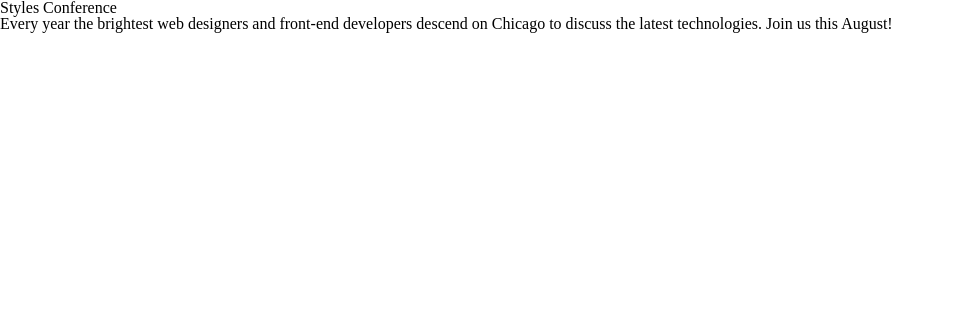
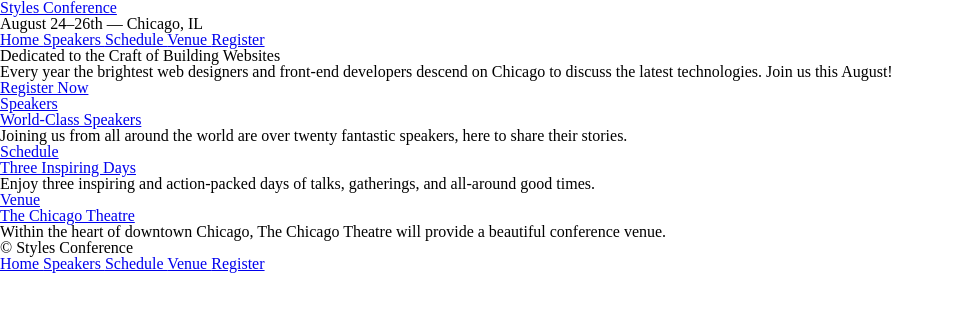
Before and after one commit to nkoder/learn-css, a plain HTML site: page styles-conference/index.html in a window 1280 px wide. Shown: the whole page, without its empty margins (0-954 px from the left). Drawn offline with Linux system fonts and the light colour scheme.

Commit message:
Finished lesson http://learn.shayhowe.com/html-css/getting-to-know-html/

```diff
--- a/styles-conference/index.html
+++ b/styles-conference/index.html
@@ -9,10 +9,79 @@
 </head>
 <body>
 
-<h1> Styles Conference </h1>
-<p> Every year the brightest web designers and front-end developers descend
-    on Chicago to discuss the latest technologies. Join us this August!
-</p>
+<header>
+
+    <h1>
+        <a href="index.html"> Styles Conference </a>
+    </h1>
+
+    <h3> August 24&ndash;26th &mdash; Chicago, IL </h3>
+
+    <nav>
+        <a href="index.html"> Home </a>
+        <a href="speakers.html"> Speakers </a>
+        <a href="schedule.html"> Schedule </a>
+        <a href="venue.html"> Venue </a>
+        <a href="register.html"> Register </a>
+    </nav>
+
+</header>
+
+<section>
+    <h2> Dedicated to the Craft of Building Websites </h2>
+    <p> Every year the brightest web designers and front-end developers descend
+        on Chicago to discuss the latest technologies. Join us this August!
+    </p>
+    <a href="register.html">Register Now</a>
+</section>
+
+<section>
+
+    <section>
+        <a href="speakers.html">
+            <h5> Speakers </h5>
+            <h3> World-Class Speakers </h3>
+        </a>
+        <p> Joining us from all around the world are over twenty fantastic
+            speakers, here to share their stories.
+        </p>
+    </section>
+
+    <section>
+        <a href="schedule.html">
+            <h5> Schedule </h5>
+            <h3> Three Inspiring Days </h3>
+        </a>
+        <p> Enjoy three inspiring and action-packed days of talks, gatherings,
+            and all-around good times.
+        </p>
+    </section>
+
+    <section>
+        <a href="venue.html">
+            <h5> Venue </h5>
+            <h3> The Chicago Theatre </h3>
+        </a>
+        <p> Within the heart of downtown Chicago, The Chicago Theatre will provide
+            a beautiful conference venue.
+        </p>
+    </section>
+
+</section>
+
+<footer>
+
+    <small>&copy; Styles Conference</small>
+
+    <nav>
+        <a href="index.html"> Home </a>
+        <a href="speakers.html"> Speakers </a>
+        <a href="schedule.html"> Schedule </a>
+        <a href="venue.html"> Venue </a>
+        <a href="register.html"> Register </a>
+    </nav>
+
+</footer>
 
 </body>
 </html>
```
Also changed, not shown: styles-conference/register.html (added, +47 -0 lines), styles-conference/schedule.html (added, +47 -0 lines), styles-conference/speakers.html (added, +47 -0 lines), styles-conference/venue.html (added, +47 -0 lines).
